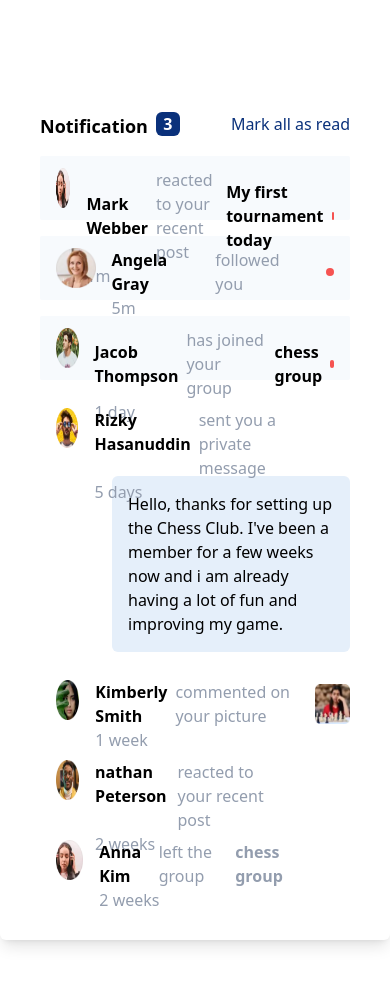
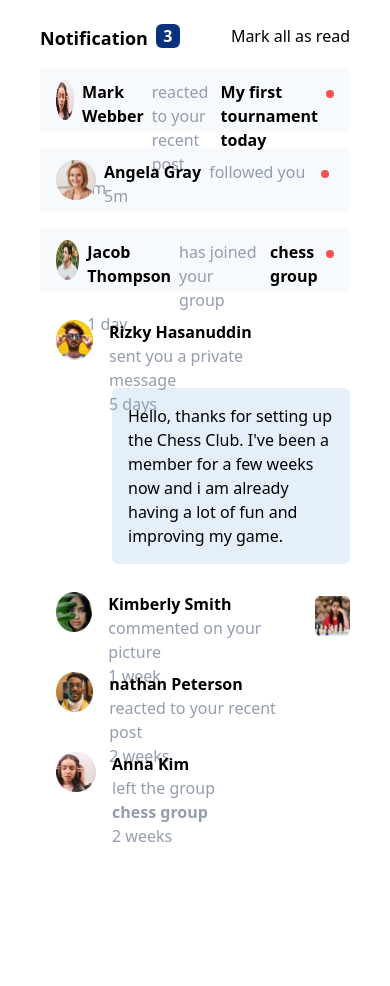
Before and after one commit to Abolade017/notification-page, a Vue app: page / in a window 390 px wide. Shown: the top 986 px of the page. After the commit the page ends 848 px from the top, so only its background shows below. Built offline with nearby package versions, Linux system fonts and the light colour scheme.

Commit message:
added notification-page for the first time

```diff
--- a/src/components/TheWelcome.vue
+++ b/src/components/TheWelcome.vue
@@ -8,7 +8,7 @@
         </div>
       </div>
       <div>
-        <button class="text-primary-blue" @click="store.markAllAsRead()">
+        <button class="md:text-primary-blue text-neutral-Grayish-blue-2" @click="store.markAllAsRead()">
           Mark all as read
         </button>
       </div>
@@ -17,22 +17,22 @@
   <main>
     <div v-for="notification in notifications" :key="notification.id">
       <div class="mx-10">
-        <div class="flex space-x-4 h-16 w-full rounded-sm bg-neutral-Vlight-grayish-blue my-4 px-4 py-3"
+        <div class="flex space-x-2 md:space-x-4 h-16 w-full rounded-sm bg-neutral-Vlight-grayish-blue my-4 px-4 py-3"
           v-if="!notification.read" @click="notification.read = true">
           <div class="w-10 h-10">
             <img :src="notification.photo" alt="" class="w-full h-full">
           </div>
           <div class="flex flex-col">
-            <div class="flex space-x-2 items-center">
-              <p class="font-bold hover:text-primary-blue hover:font-bold cursor-pointer">
+            <div class="flex">
+             <span class="font-bold hover:text-primary-blue hover:font-bold cursor-pointer">
                 {{ notification.name }}
-              </p>
-              <p class="text-neutral-Grayish-blue font-normal">
+              </span>
+           <span class="text-neutral-Grayish-blue font-normal px-2">
                 {{ notification.action }}
-              </p>
-              <p class="hover:text-primary-blue hover:font-bold font-bold cursor-pointer">{{ notification.group }}</p>
+            </span>
+             <span class="hover:text-primary-blue hover:font-bold font-bold cursor-pointer">{{ notification.group }}</span>
 
-              <div class="rounded-full bg-primary-red w-2 h-2" v-if="!notification.read"></div>
+             <span class="pt-2.5 pl-2"> <div class="rounded-full bg-primary-red w-2 h-2 " v-if="!notification.read"></div></span>
             </div>
             <div class="text-neutral-Grayish-blue">{{ notification.date }}</div>
           </div>
@@ -45,15 +45,22 @@
               <img :src="notification.photo" alt="user_image" class="w-full h-full">
             </div>
             <div class="flex flex-col">
-              <div class="flex space-x-2">
+              <div class="">
+                <span>
                   <p class="font-bold">
                     {{ notification.name }}
                   </p>
+                </span>
+                <span>
                   <p class="text-neutral-Grayish-blue font-normal">
                     {{ notification.action }}
                   </p>
-                <p class="hover:text-primary-blue hover:font-bold text-neutral-Grayish-blue  font-bold cursor-pointer">{{
+                </span>
+                <span>
+                  <p class="hover:text-primary-blue hover:font-bold text-neutral-Grayish-blue  font-bold cursor-pointer">
+                    {{
                       notification.group }}</p>
+                </span>
               </div>
               <div class="text-neutral-Grayish-blue">{{ notification.date }}</div>
             </div>
--- a/src/views/HomeView.vue
+++ b/src/views/HomeView.vue
@@ -3,7 +3,7 @@ import TheWelcome from "../components/TheWelcome.vue";
 </script>
 
 <template>
-  <div class="max-w-3xl mx-auto my-20 bg-neutral-White shadow-lg py-8 rounded-md">
+  <div class="md:max-w-3xl md:mx-auto mt-6 md:my-20 md:bg-neutral-White md:shadow-lg  md:py-8 rounded-md">
     <TheWelcome />
   </div>
 </template>
```
Lines whose indentation alone changed are shown as unchanged.
